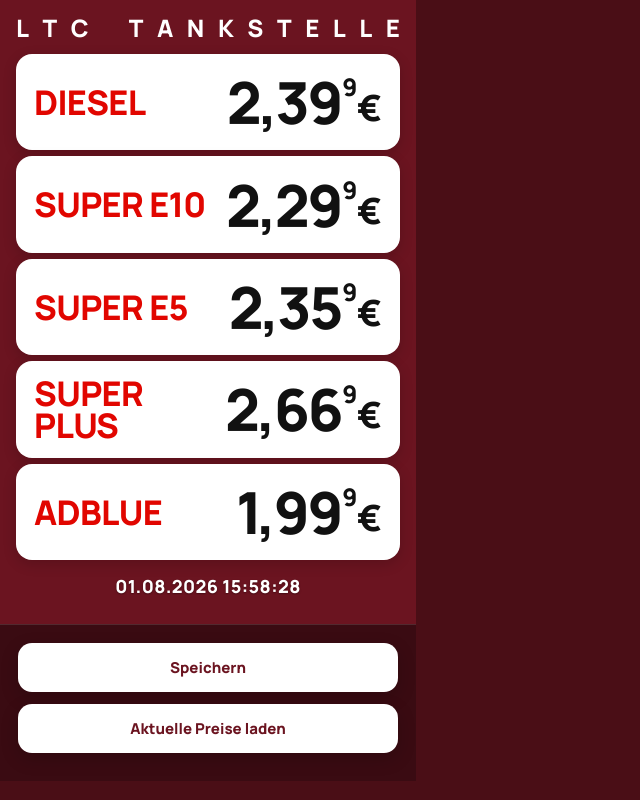
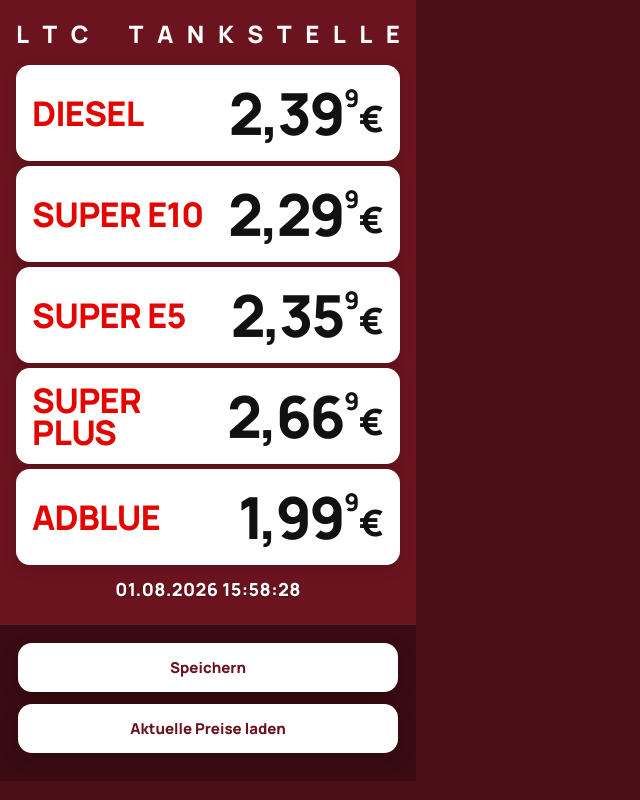
Before and after one commit to Mchdozr/gazbenzin, a PHP site: page /widget.php in a window 1280 px wide. Shown: the whole page, without its empty margins (0-640 px from the left). Run offline with PHP 8.4, Linux system fonts and the light colour scheme.

Commit message:
Enlarge brand line and shorten cards so datetime stays visible.
Co-authored-by: Mücahid Özer <Mchdozr@users.noreply.github.com>

```diff
--- a/assets/style.css
+++ b/assets/style.css
@@ -3,12 +3,12 @@
   --card: #ffffff;
   --accent: #e10600;
   --text: #111111;
-  --gap: 6px;
-  --radius: 16px;
-  --pad-x: 18px;
-  --footer-h: 40px;
-  --brand-h: 40px;
-  --safe-bottom: 18px;
+  --gap: 5px;
+  --radius: 14px;
+  --pad-x: 16px;
+  --footer-h: 38px;
+  --brand-h: 52px;
+  --safe-bottom: 16px;
 }
 
 * {
--- a/display.php
+++ b/display.php
@@ -6,7 +6,7 @@ require __DIR__ . '/includes/fuels.php';
 
 $prices = readPrices();
 $fuels = fuelDefinitions();
-$assetV = '20260801k';
+$assetV = '20260801m';
 sendNoCacheHeaders();
 ?>
 <!DOCTYPE html>
--- a/includes/admin-view.php
+++ b/includes/admin-view.php
@@ -4,7 +4,7 @@ declare(strict_types=1);
 /** @var array $prices */
 /** @var array $fuels */
 
-$assetV = '20260801k';
+$assetV = '20260801m';
 ?>
 <!DOCTYPE html>
 <html lang="de">
```
